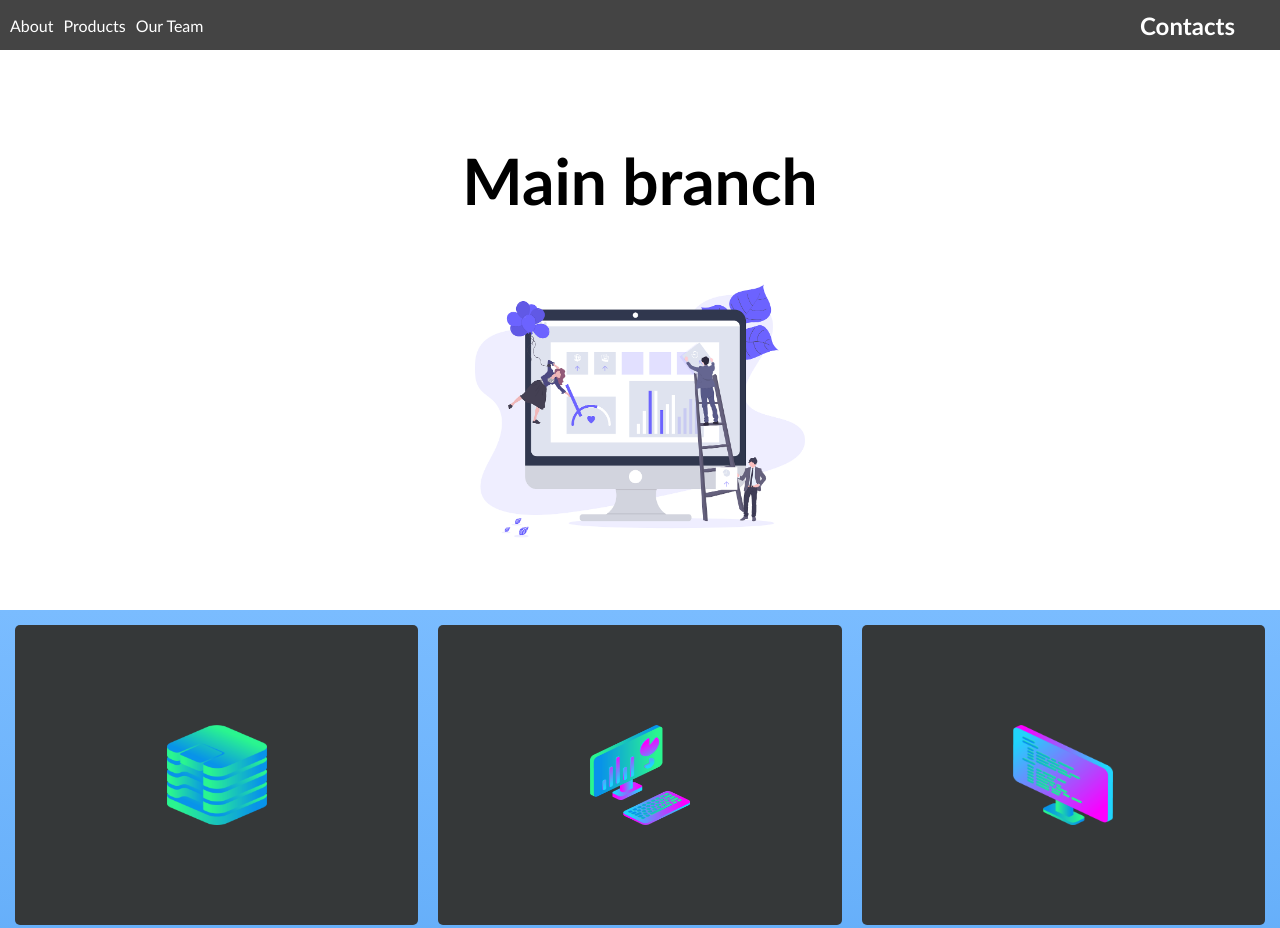
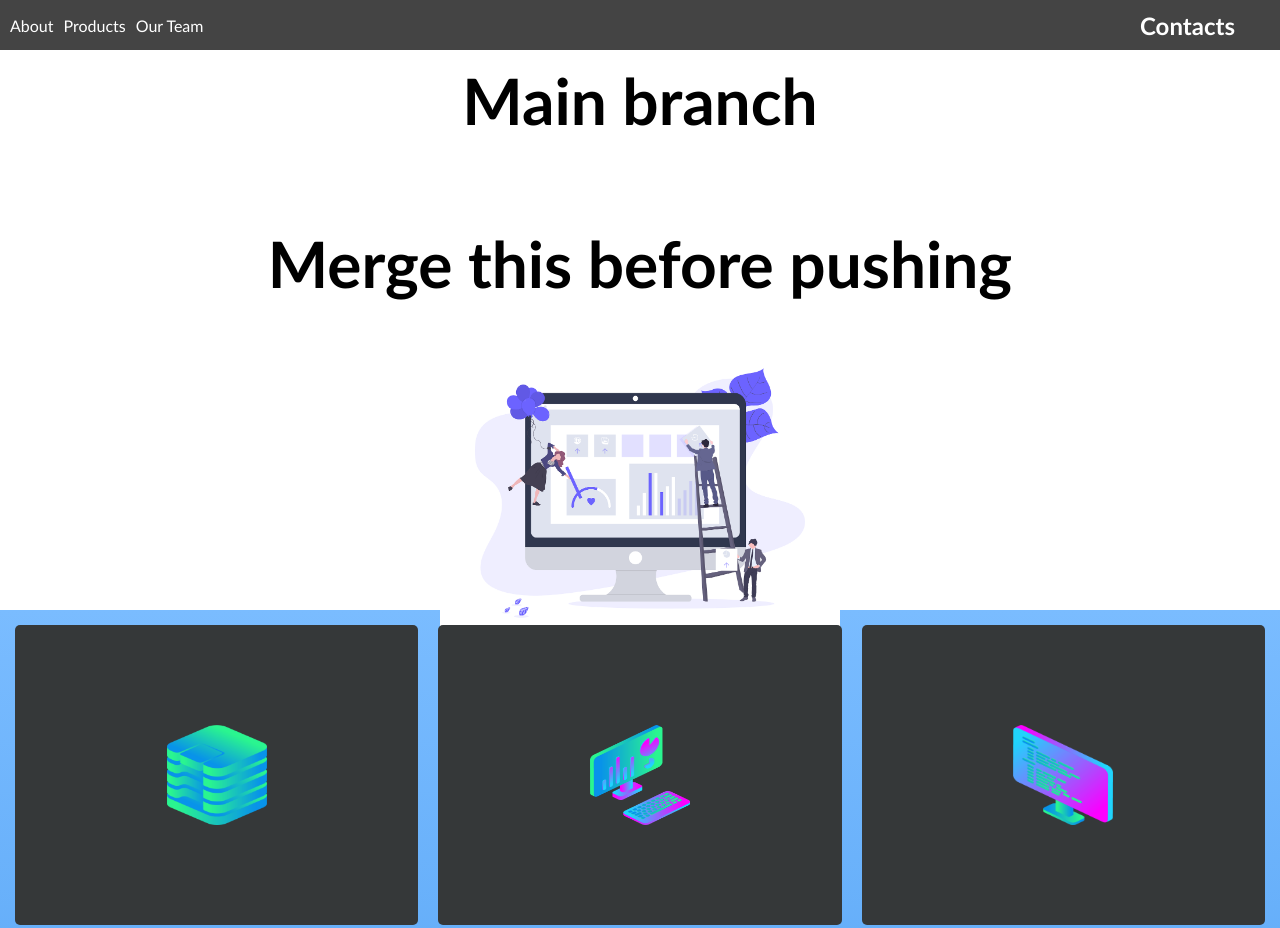
Before and after one commit to peusilva/basic-layout, a plain HTML site: page index.html in a window 1280 px wide. Shown: the top 928 px of the page. Drawn offline with Linux system fonts and the light colour scheme.

Commit message:
most recent main

```diff
--- a/index.html
+++ b/index.html
@@ -19,6 +19,7 @@
   </header>
   <div class="zone cover" id="about">
     <h1>Main branch</h1>
+    <h1>Merge this before pushing</h1>
     <img src="img/undraw.png" class="cover-img">
   </div>
   <div class="zone blue grid" id="products">
```
